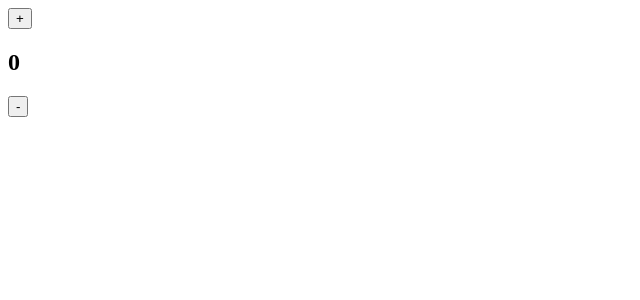
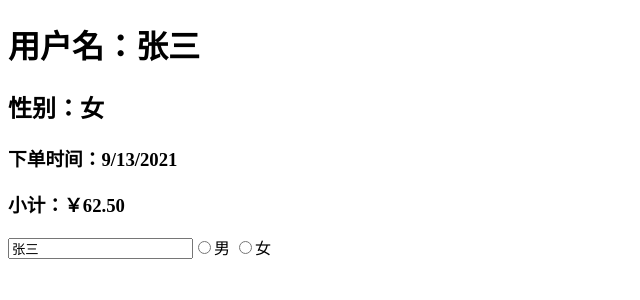
Before and after one commit to HungaryZ/myVue, a Vue app: page /#/ in a window 1280 px wide. Shown: the top 300 px of the page, without its empty margins (0-640 px from the left). Built offline with nearby package versions, Linux system fonts and the light colour scheme.

Commit message:
test2 复选框v-model

```diff
--- /dev/null
+++ b/src/components/views/Test2.vue
@@ -0,0 +1,25 @@
+<template>
+    <div>
+        <h1>用户名：{{name}}</h1>
+        <h2>性别：{{sex==1?"男":"女"}}</h2>
+        <h3>下单时间：{{new Date().toLocaleDateString()}}</h3>
+        <h3>小计：￥{{(price*count).toFixed(2)}}</h3>
+        <input v-model = "name" type="text">
+        <input type="radio" id="male" value="1" v-model="sex" name="性别">男
+        <input type="radio" id="male" value="0" v-model="sex" name="性别">女
+    </div>
+</template>
+<script>
+export default {
+  name: 'test2',
+  data: function () {
+    return {
+      name: '张三',
+      sex: '男',
+      orderTime: '195079507293225',
+      price: 12.5,
+      count: 5
+    }
+  }
+}
+</script>
--- a/src/main.js
+++ b/src/main.js
@@ -3,7 +3,8 @@
 import Vue from 'vue'
 // import App from './App'
 import router from './router'
-import test from './components/views/Test.vue'
+// import test from './components/views/Test.vue'
+import test2 from './components/views/Test2.vue'
 
 Vue.config.productionTip = false
 
@@ -11,6 +12,6 @@ Vue.config.productionTip = false
 new Vue({
   el: '#app',
   router,
-  components: { test },
-  template: '<test/>'
+  components: { test2 },
+  template: '<test2/>'
 })
```
